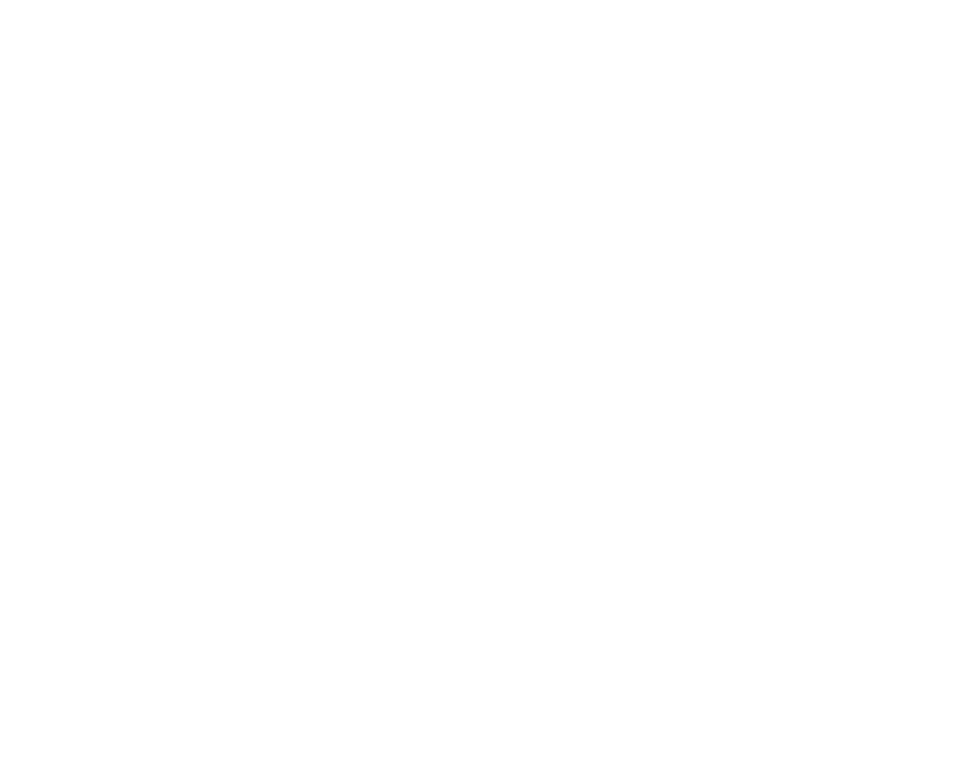
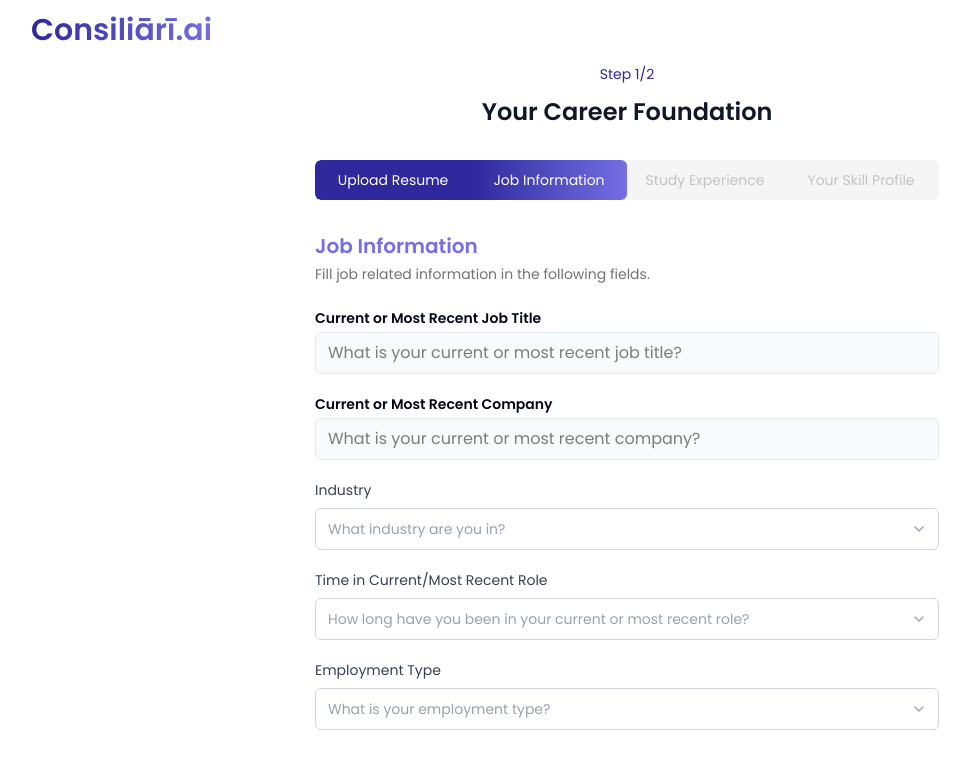
Before and after one commit to zohaib-softaims/consiliari-frontend, a React (Vite) app: page /onboarding/job-information in a window 1280 px wide. Before the commit this address had no page. Shown: the top 768 px of the page, without its empty margins (13-983 px from the left). Built offline with nearby package versions, Linux system fonts and the light colour scheme.

Commit message:
initial onboarding page added

```diff
--- a/src/App.jsx
+++ b/src/App.jsx
@@ -6,7 +6,7 @@
 import ForgotPasswordPage from "./pages/ForgotPasswordPage";
 import UpdatePasswordPage from "./pages/UpdatePasswordPage";
 import ConfirmEmailPage from "./pages/ConfirmEmailPage";
-
+import OnboardingJobInformationPage from "./pages/OnboardingJobInformationPage";
 function App() {
   return (
     <>
@@ -19,6 +19,7 @@
           <Route path="/forgot-password" element={<ForgotPasswordPage />} />
           <Route path="/auth/reset-password" element={<UpdatePasswordPage />} />
           <Route path="/auth/confirm-email" element={<ConfirmEmailPage />} />
+          <Route path="/onboarding/job-information" element={<OnboardingJobInformationPage />} />
         </Routes>
       </Router>
 
--- /dev/null
+++ b/src/components/onboarding-components/ProgressBar.jsx
@@ -0,0 +1,31 @@
+export default function ProgressBar() {
+  const steps = [
+    { name: "Upload Resume", completed: true },
+    { name: "Job Information", completed: true },
+    { name: "Study Experience", completed: false },
+    { name: "Your Skill Profile", completed: false },
+  ];
+  const lastCompletedIndex = steps.reduce((lastIndex, step, index) => {
+    return step.completed ? index : lastIndex;
+  }, -1);
+  return (
+    <div className="flex max-w-2xl mx-auto my-4 bg-[#f5f5f5] rounded-r-md rounded-l-md">
+      <div className="flex w-full rounded-md overflow-hidden">
+        {steps.map((step, index) => (
+          <div
+            key={step.name}
+            className={`flex-1 px-4 py-2.5 text-sm font-medium text-center ${
+              step.completed && index === lastCompletedIndex
+                ? "bg-gradient-to-r from-[#2F279C] to-[#766EE4] text-white rounded-r-md"
+                : step.completed
+                ? "bg-[#2f279c] text-white"
+                : " text-[#c4c3c3]"
+            } ${index === 0 ? "rounded-l-md" : ""} ${index === steps.length - 1 ? "rounded-r-md" : ""}`}
+          >
+            {step.name}
+          </div>
+        ))}
+      </div>
+    </div>
+  );
+}
--- /dev/null
+++ b/src/pages/OnboardingJobInformationPage.jsx
@@ -0,0 +1,133 @@
+import { useState } from "react";
+import { ChevronDown } from "lucide-react";
+import ProgressBar from "../components/onboarding-components/ProgressBar";
+import AuthHeader from "../components/shared/AuthHeader";
+import AuthInputField from "../components/shared/AuthInputField";
+const OnboardingJobInformationPage = () => {
+  const [formData, setFormData] = useState({
+    jobTitle: "",
+    company: "",
+    industry: "",
+    timeInRole: "",
+    employmentType: "",
+  });
+
+  const handleInputChange = (field, value) => {
+    setFormData((prev) => ({
+      ...prev,
+      [field]: value,
+    }));
+  };
+
+  return (
+    <div className="min-h-screen bg-white">
+      <AuthHeader />
+      <div className="max-w-2xl mx-auto pt-8 px-6">
+        <div className="text-center mt-8 mb-8">
+          <div className="text-sm text-[#2f279c] mb-3">Step 1/2</div>
+          <h2 className="text-2xl font-semibold text-gray-900 mb-8">Your Career Foundation</h2>
+        </div>
+
+        <ProgressBar />
+
+        {/* Form Content */}
+        <div className="space-y-6 mt-8">
+          <div>
+            <h3 className="text-xl font-bold text-[#766ee4] mb-1">Job Information</h3>
+            <p className="text-sm text-[#737373] mb-6">Fill job related information in the following fields.</p>
+          </div>
+
+          <div className="space-y-5">
+            {/* Current or Most Recent Job Title */}
+            <AuthInputField
+              label="Current or Most Recent Job Title"
+              placeholder="What is your current or most recent job title?"
+              type="text"
+              name="current_job_title"
+              value={formData.email}
+              onChange={handleInputChange}
+              required
+            />
+
+            {/* Current or Most Recent Company */}
+            <AuthInputField
+              label="Current or Most Recent Company"
+              placeholder="What is your current or most recent company?"
+              type="text"
+              name="current_company"
+              value={formData.email}
+              onChange={handleInputChange}
+              required
+            />
+
+            {/* Industry */}
+            <div>
+              <label className="block text-sm font-medium text-gray-700 mb-2">Industry</label>
+              <div className="relative">
+                <select
+                  value={formData.industry}
+                  onChange={(e) => handleInputChange("industry", e.target.value)}
+                  className="w-full px-3 py-2.5 text-sm border border-gray-300 rounded-md focus:outline-none focus:ring-1 focus:ring-indigo-500 focus:border-indigo-500 appearance-none bg-white text-gray-400"
+                >
+                  <option value="">What industry are you in?</option>
+                  <option value="technology">Technology</option>
+                  <option value="healthcare">Healthcare</option>
+                  <option value="finance">Finance</option>
+                  <option value="education">Education</option>
+                  <option value="retail">Retail</option>
+                  <option value="manufacturing">Manufacturing</option>
+                  <option value="consulting">Consulting</option>
+                  <option value="other">Other</option>
+                </select>
+                <ChevronDown className="absolute right-3 top-1/2 transform -translate-y-1/2 h-4 w-4 text-gray-400 pointer-events-none" />
+              </div>
+            </div>
+
+            {/* Time in Current/Most Recent Role */}
+            <div>
+              <label className="block text-sm font-medium text-gray-700 mb-2">Time in Current/Most Recent Role</label>
+              <div className="relative">
+                <select
+                  value={formData.timeInRole}
+                  onChange={(e) => handleInputChange("timeInRole", e.target.value)}
+                  className="w-full px-3 py-2.5 text-sm border border-gray-300 rounded-md focus:outline-none focus:ring-1 focus:ring-indigo-500 focus:border-indigo-500 appearance-none bg-white text-gray-400"
+                >
+                  <option value="">How long have you been in your current or most recent role?</option>
+                  <option value="less-than-1-year">Less than 1 year</option>
+                  <option value="1-2-years">1-2 years</option>
+                  <option value="2-5-years">2-5 years</option>
+                  <option value="5-10-years">5-10 years</option>
+                  <option value="more-than-10-years">More than 10 years</option>
+                </select>
+                <ChevronDown className="absolute right-3 top-1/2 transform -translate-y-1/2 h-4 w-4 text-gray-400 pointer-events-none" />
+              </div>
+            </div>
+
+            {/* Employment Type */}
+            <div>
+              <label className="block text-sm font-medium text-gray-700 mb-2">Employment Type</label>
+              <div className="relative">
+                <select
+                  value={formData.employmentType}
+                  onChange={(e) => handleInputChange("employmentType", e.target.value)}
+                  className="w-full px-3 py-2.5 text-sm border border-gray-300 rounded-md focus:outline-none focus:ring-1 focus:ring-indigo-500 focus:border-indigo-500 appearance-none bg-white text-gray-400"
+                >
+                  <option value="">What is your employment type?</option>
+                  <option value="full-time">Full-time</option>
+                  <option value="part-time">Part-time</option>
+                  <option value="contract">Contract</option>
+                  <option value="freelance">Freelance</option>
+                  <option value="internship">Internship</option>
+                  <option value="unemployed">Currently Unemployed</option>
+                </select>
+                <ChevronDown className="absolute right-3 top-1/2 transform -translate-y-1/2 h-4 w-4 text-gray-400 pointer-events-none" />
+              </div>
+            </div>
+          </div>
+        </div>
+      </div>
+    </div>
+  );
+};
+
+export default OnboardingJobInformationPage;
```
Also changed, not shown: 1 other file (tests, documents, lock files or other folders).
